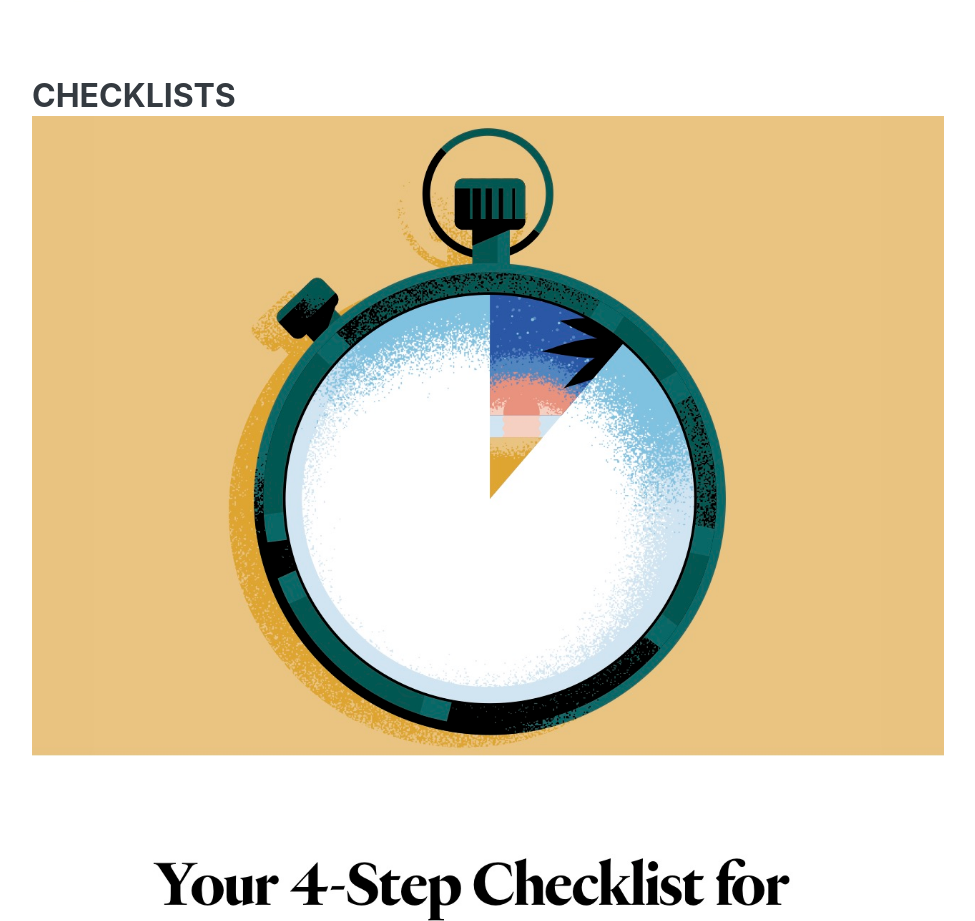
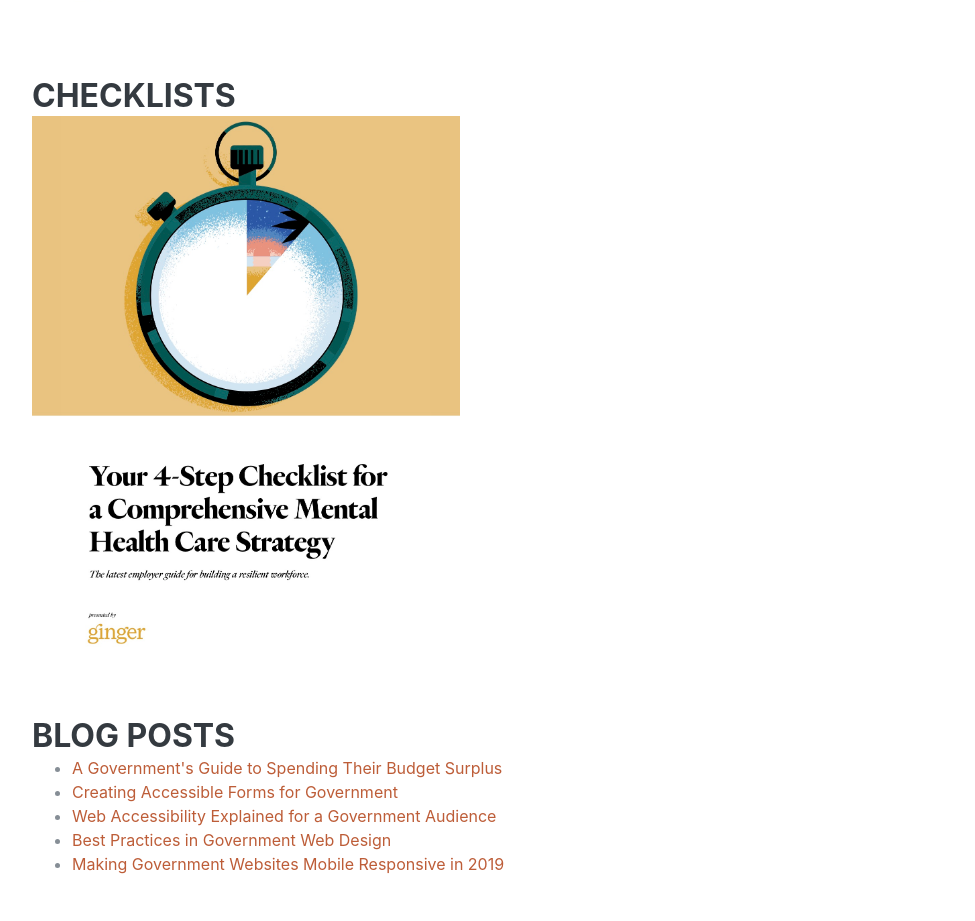
Before and after one commit to reynaschaechter/reynaschaechter.github.io, a plain HTML site: page index.html in a window 1280 px wide. Shown: the part 4411-5332 px from the top of the page, without its empty margins (288-1263 px from the left). Drawn offline with Linux system fonts and the light colour scheme; a web font is replaced by a local one.

Commit message:
undid last commit

```diff
--- a/index.html
+++ b/index.html
@@ -106,7 +106,8 @@
 
     <hr class="m-0">
 
-    <section class="resume-section p-3 p-lg-5 d-flex align-items-center" id="portfolio">
+    <section class="resume-section p-3 p-lg-5 d-flex align-items-
+                    " id="portfolio">
       <div class="w-100">
         <h2 class="mb-5">Portfolio <span class="heading-link">(<a href="https://docs.google.com/spreadsheets/d/1IYZNZ8RjHSDj7WQoKfzgbxEqokZWf4wZPC07_A5cBiw/edit?usp=sharing" target="_blank">full list</a>)</span></h2>
 
@@ -145,7 +146,7 @@
         <div class="resume-item d-flex flex-column flex-md-row justify-content-between mb-5">
           <div class="resume-content">
             <h3 class="mb-0">Checklists</h3>
-            <a href="pdf/STEPchecklist.pdf" target="_blank"><img class="portfolio-img-center" src="img/STEPchecklist.jpg"></a>
+            <a href="pdf/STEPchecklist.pdf" target="_blank"><img class="portfolio-img-left" src="img/STEPchecklist.jpg"></a>
           </div>
         </div>
 
```
